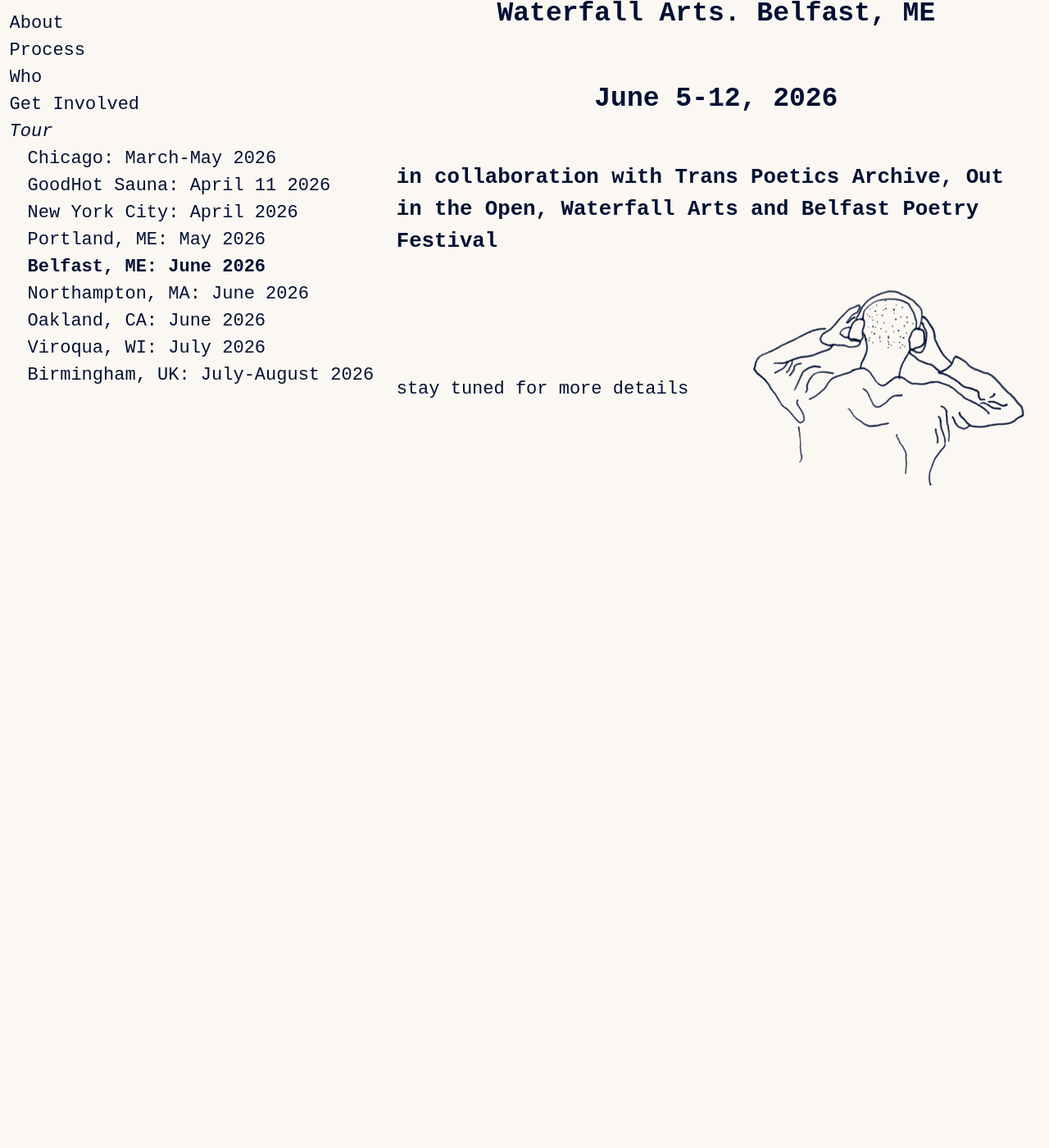
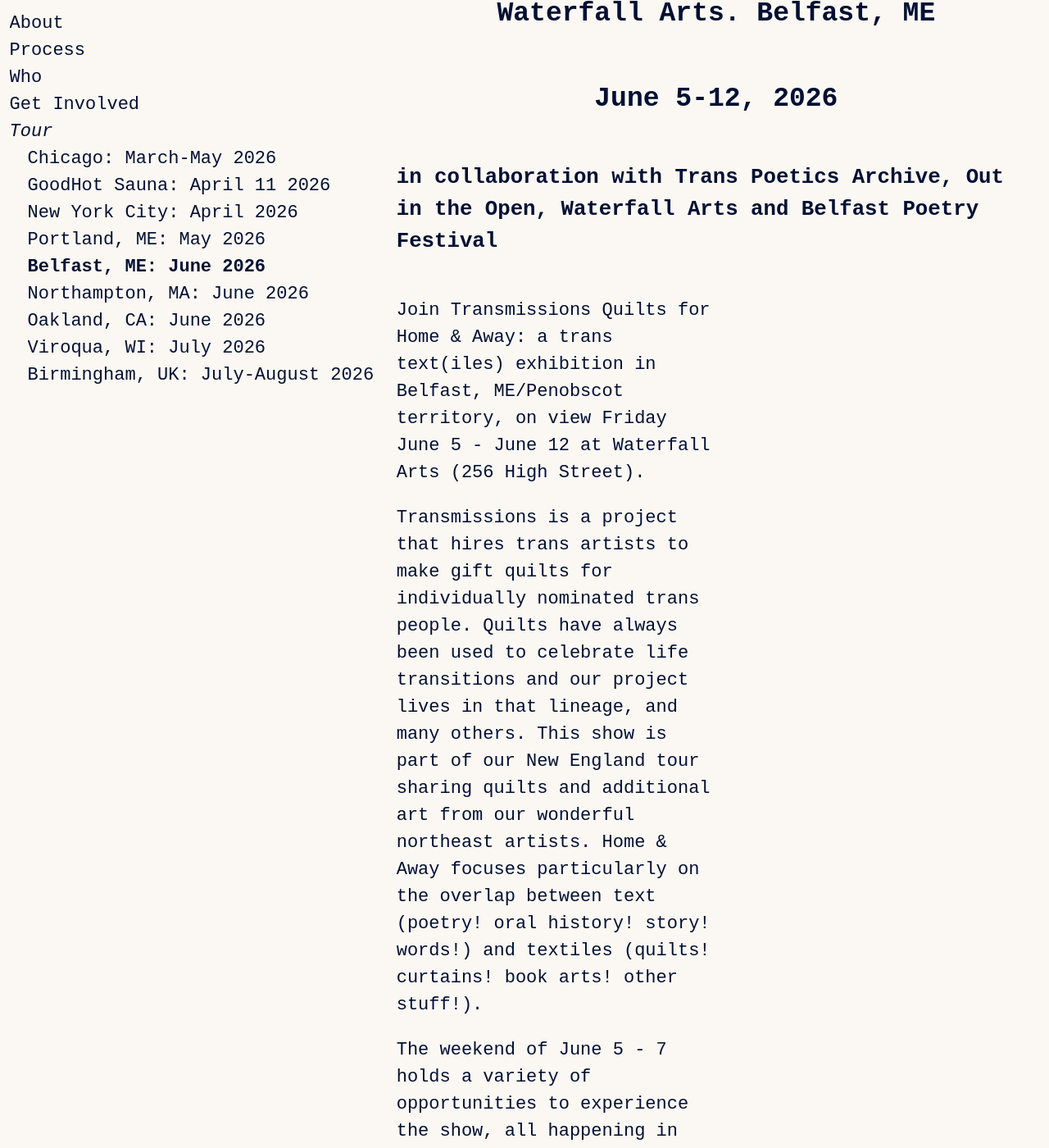
Before and after one commit to danieldickison/transmission-site, a Jekyll site: the page built from belfast.markdown, in a window 1280 px wide and 1400 px high, scrolled down 329 px. Shown: the whole window at 82% size. Built offline with Jekyll 4.4.1, drawn with Linux system fonts in a browser that asks for light colours; some web fonts are replaced; our own code applies the rules of GitHub Pages for plain Markdown files; before the commit the page ends 959 px from its top, so only the background shows below that; some of the changed text lies outside the part shown.

Commit message:
Update belfast.markdown

```diff
--- a/belfast.markdown
+++ b/belfast.markdown
@@ -16,4 +16,18 @@
       width="363" height="268"
   />
   <div class="left" markdown="1">
-stay tuned for more details
+Join Transmissions Quilts for Home & Away: a trans text(iles) exhibition in Belfast, ME/Penobscot territory, on view Friday June 5 - June 12 at Waterfall Arts (256 High Street).
+
+Transmissions is a project that hires trans artists to make gift quilts for individually nominated trans people. Quilts have always been used to celebrate life transitions and our project lives in that lineage, and many others. This show is part of our New England tour sharing quilts and additional art from our wonderful northeast artists. Home & Away focuses particularly on the overlap between text (poetry! oral history! story! words!) and textiles (quilts! curtains! book arts! other stuff!).
+
+The weekend of June 5 - 7 holds a variety of opportunities to experience the show, all happening in the Clifford Gallery. Help us kick things off on Friday June 5 with a poetry open mic from 5 - 8pm.
+
+Keeping up with the textile and text threads, self identified trans community members are invited to join interdisciplinary collective @lunilahproject and Transmissions Quilts for a workshop for trans folks on Saturday afternoon (1pm - 4pm) combining collage poetry and embroidery/binding techniques. Participants will learn collage and black-out poetry techniques to draft their own short poem, as well as simple hand-sewn binding and embroidery methods to create a fabric or paper zine with each poem. Make something sweet for someone you love or yourself <3
+
+Folks of any identity may join Sampson Spadafore, theatre artist and poet, and Lou Hoecker, winner of the Trans Poetics Archive 2026 Poetry Anthology Contest for Hand in Hand: A poetry and contact improv workshop from 10 - 1pm on Sunday June 7.  Born out of a desire for physical connection and expression, Hand in Hand offers participants a chance to explore movement and words through contact improv and poetry. Sampson and Lou will guide participants through contact improv best practices and exercises. You'll have a chance to write poetry inspired by Lou's winning poem, Pink, and offer ways to collaborate with other writers.
+
+Workshop sign ups are at www.WeAreOutintheOpen.org and are offered at no cost. Regular gallery hours are Tuesday – Friday  10am – 5pm and Saturday 11 am – 3pm. This event series and exhibition are a collaboration between @transquilts, @Waterfallarts, @WeAreOutintheOpen @BelfastPoetry Festival and @transpoeticsarchive.
+
+There will be an ADA accessible portable toilet on site, outside not far from the gallery entrance. The Clifford Gallery is on the ground level of Waterfall Arts. Masking is welcome to support community health and safety. If you are sick, please take care by staying home.
+
+Image: Quilt for Geo by Jordan Lister. Photograph by Peter Angus Medlock
```
